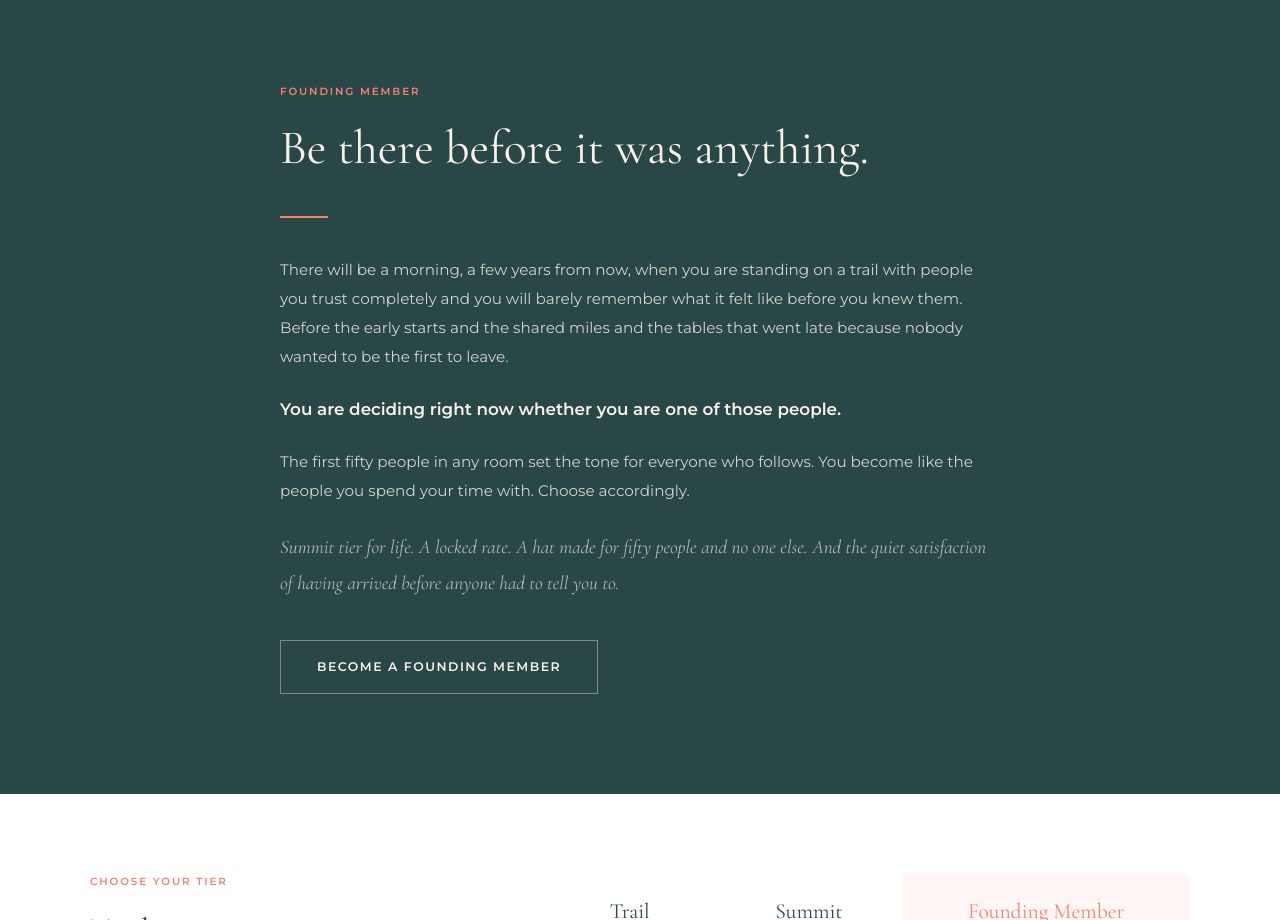
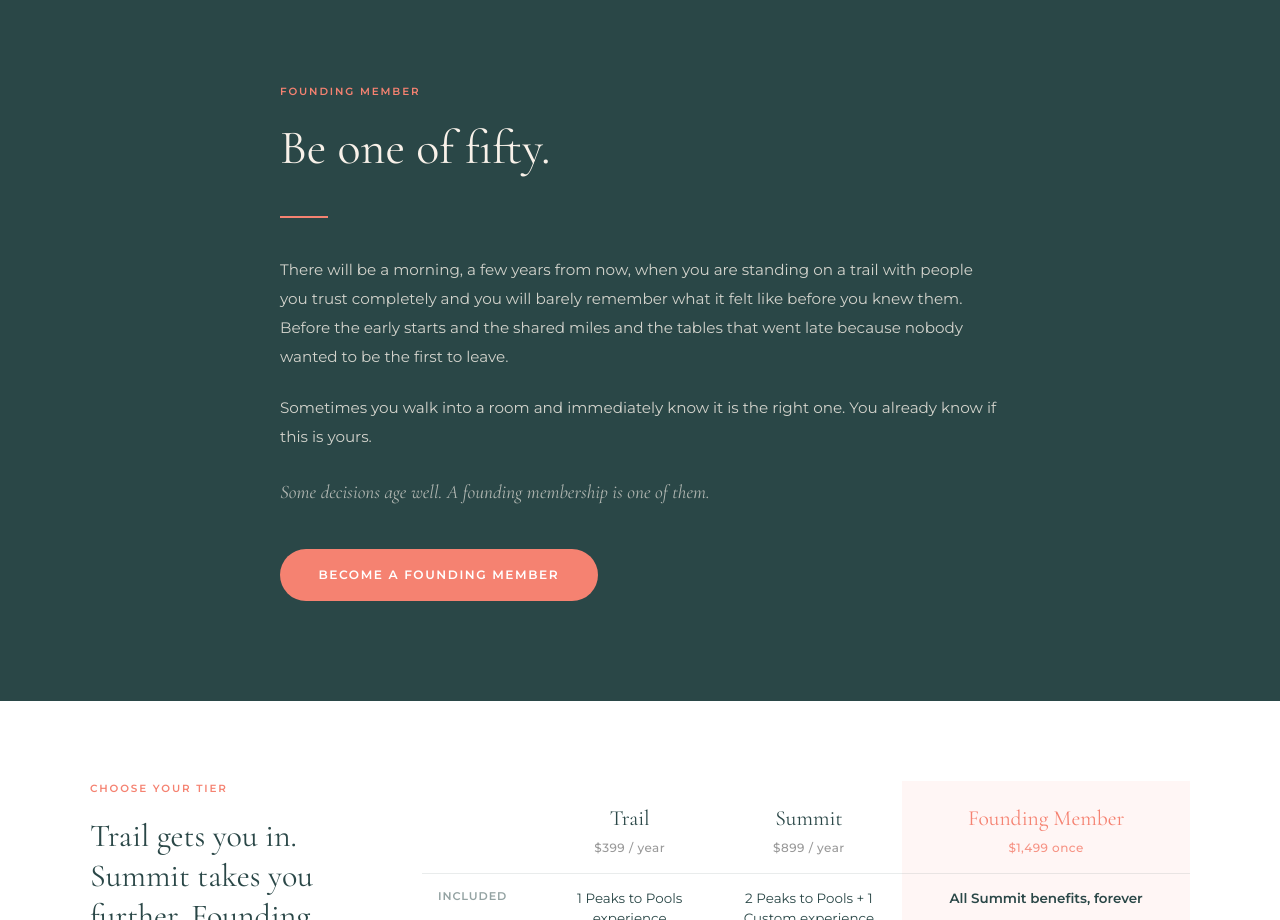
Before and after one commit to PinkMountainVentures/psac-website, a plain HTML site: page membership.html in a window 1280 px wide. Shown: the part 800-1720 px from the top of the page. Drawn offline with nearby package versions, Linux system fonts and the light colour scheme.

Commit message:
Refine founding member section: new headline, updated body, pink rounded CTA

```diff
--- a/membership.html
+++ b/membership.html
@@ -663,14 +663,13 @@
       <div class="mem-container">
         <div class="mem-founding-inner">
           <span class="mem-eyebrow" style="color:var(--mountain-pink)">Founding Member</span>
-          <h2>Be there before it was anything.</h2>
+          <h2>Be one of fifty.</h2>
           <div class="mem-founding-rule" aria-hidden="true"></div>
           <p>There will be a morning, a few years from now, when you are standing on a trail with people you trust completely and you will barely remember what it felt like before you knew them. Before the early starts and the shared miles and the tables that went late because nobody wanted to be the first to leave.</p>
-          <p class="founding-pivot">You are deciding right now whether you are one of those people.</p>
-          <p>The first fifty people in any room set the tone for everyone who follows. You become like the people you spend your time with. Choose accordingly.</p>
-          <p class="founding-close">Summit tier for life. A locked rate. A hat made for fifty people and no one else. And the quiet satisfaction of having arrived before anyone had to tell you to.</p>
+          <p>Sometimes you walk into a room and immediately know it is the right one. You already know if this is yours.</p>
+          <p class="founding-close">Some decisions age well. A founding membership is one of them.</p>
           <div class="mem-founding-cta">
-            <a href="#tiers" class="btn-mem-secondary" style="color:var(--sand-beige);border-color:rgba(248,241,233,0.4)">Become a Founding Member</a>
+            <a href="#tiers" class="btn btn-pink">Become a Founding Member</a>
           </div>
         </div>
       </div>
```
